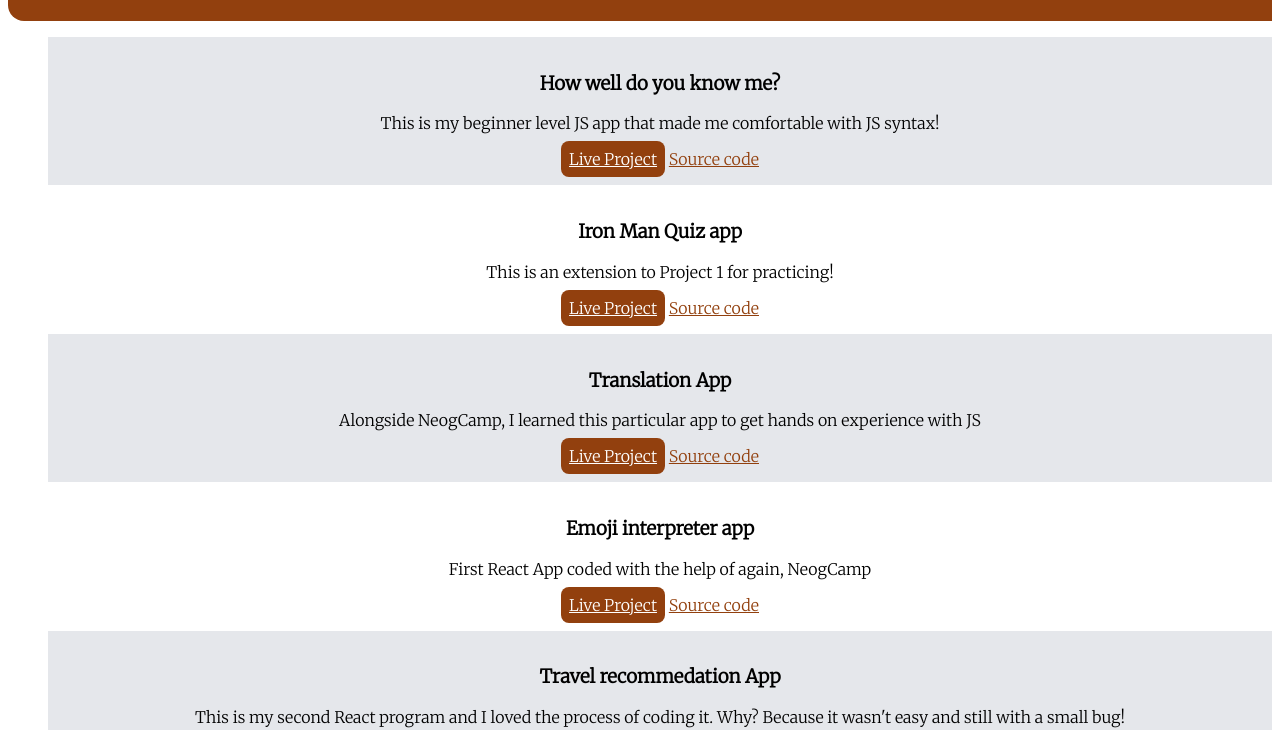
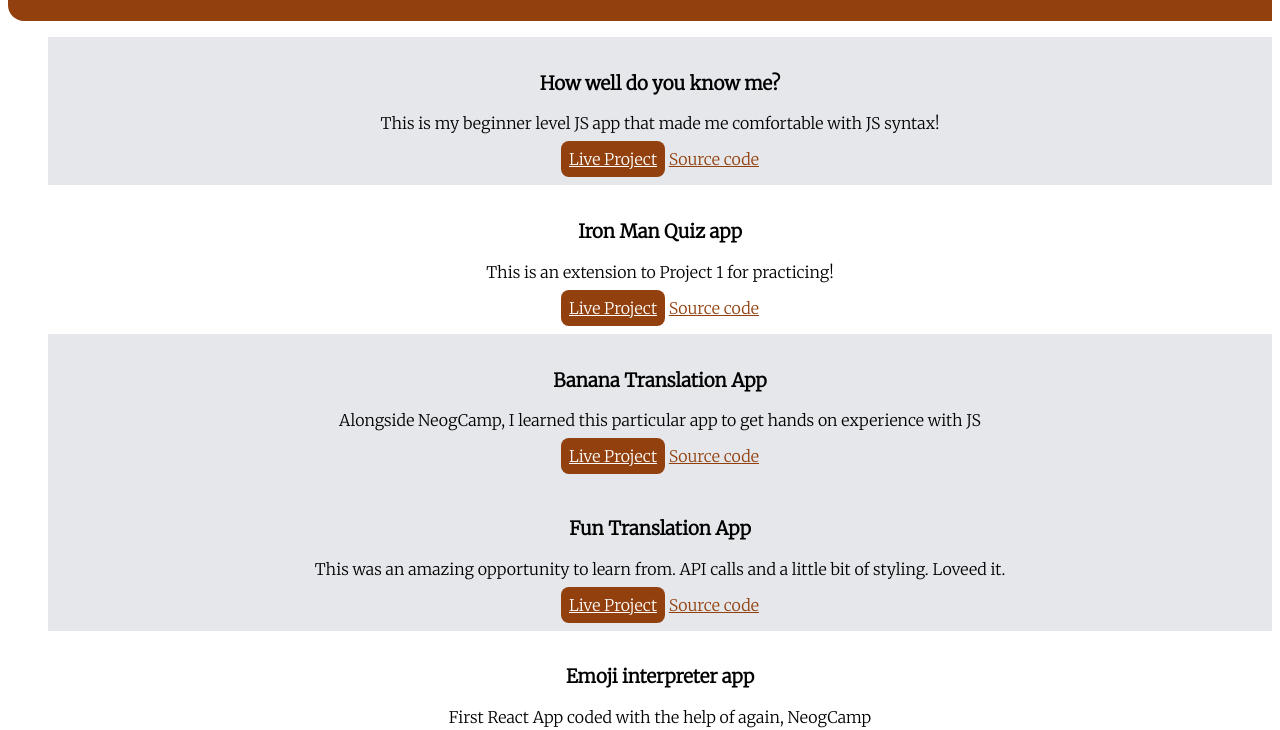
Before and after one commit to ishan05sharma/basic-portfolio-website, a plain HTML site: page projects.html in a window 1280 px wide. Shown: the part 78-808 px from the top of the page. Drawn offline with Linux system fonts and the light colour scheme.

Commit message:
Added final project

```diff
--- a/projects.html
+++ b/projects.html
@@ -35,8 +35,18 @@
         <li>
 
             <section class="section ow container-center">
-                <h3>Translation App</h3>
+                <h3>Banana Translation App</h3>
                 <p>Alongside NeogCamp, I learned this particular app to get hands on experience with JS</p>
+                <a class="primary-link" href="https://heuristic-meninsky-d1124a.netlify.app/">Live Project</a>
+                <a class="link-secondary" href="https://github.com/ishan05sharma/Translation-Fun-App">Source code</a>
+            </section>
+        </li>
+
+        <li>
+
+            <section class="section ow container-center">
+                <h3>Fun Translation App</h3>
+                <p>This was an amazing opportunity to learn from. API calls and a little bit of styling. Loveed it.</p>
                 <a class="primary-link" href="https://heuristic-meninsky-d1124a.netlify.app/">Live Project</a>
                 <a class="link-secondary" href="https://github.com/ishan05sharma/Translation-Fun-App">Source code</a>
             </section>
```
